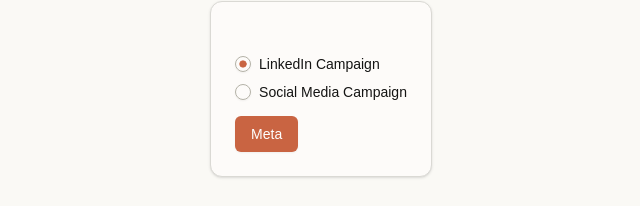
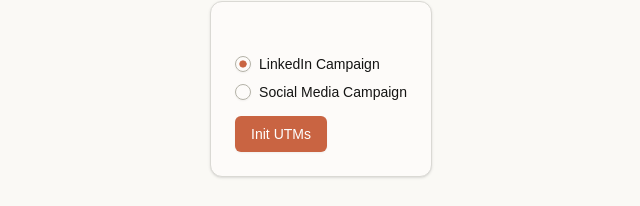
Before and after one commit to anishwij/anishwij, a Next.js app: page / in a window 1280 px wide. Shown: the part 239-445 px from the top of the page, without its empty margins (319-959 px from the left). Built offline with nearby package versions, Linux system fonts and the light colour scheme; no server answers; a web font is replaced by a local one.

Commit message:
save point

```diff
--- a/package.json
+++ b/package.json
@@ -20,6 +20,7 @@
     "class-variance-authority": "^0.7.1",
     "clsx": "^2.1.1",
     "lucide-react": "^0.532.0",
+    "nanoid": "^5.1.5",
     "next": "15.4.2-canary.19",
     "next-themes": "^0.4.6",
     "posthog-js": "^1.258.2",
--- a/src/components/campaign-select-card.tsx
+++ b/src/components/campaign-select-card.tsx
@@ -2,6 +2,7 @@ import { Button } from '@/components/ui/button'
 import { Card, CardContent, CardHeader } from '@/components/ui/card'
 import { Label } from '@/components/ui/label'
 import { RadioGroup, RadioGroupItem } from '@/components/ui/radio-group'
+import { nanoid } from 'nanoid'
 import { redirect } from 'next/navigation'
 
 const campaignRadioConfig = {
@@ -32,6 +33,8 @@ const getCampaignData = (campaignName: string) => {
   return campaignRadioConfig.campaigns.find((campaign) => campaign.value === campaignName)
 }
 
+const createSessionId = () => `sess:${nanoid(21)}`
+
 export function CampaignSelectCard() {
   const handleSubmit = async (formData: FormData) => {
     'use server'
@@ -39,8 +42,9 @@ export function CampaignSelectCard() {
     const { utm_campaign, utm_source, utm_content, utm_medium, utm_term } =
       getCampaignData(selectedCampaign)
 
+    console.log(createSessionId())
     const campaignURL = `?${utm_source}`
-    redirect(campaignURL)
+    // redirect(campaignURL)
   }
 
   return (
@@ -57,7 +61,7 @@ export function CampaignSelectCard() {
             ))}
           </RadioGroup>
 
-          <Button type='submit'>Meta</Button>
+          <Button type='submit'>Init UTMs</Button>
         </form>
       </CardContent>
     </Card>
```
Also changed, not shown: 1 other file (tests, documents, lock files or other folders).
